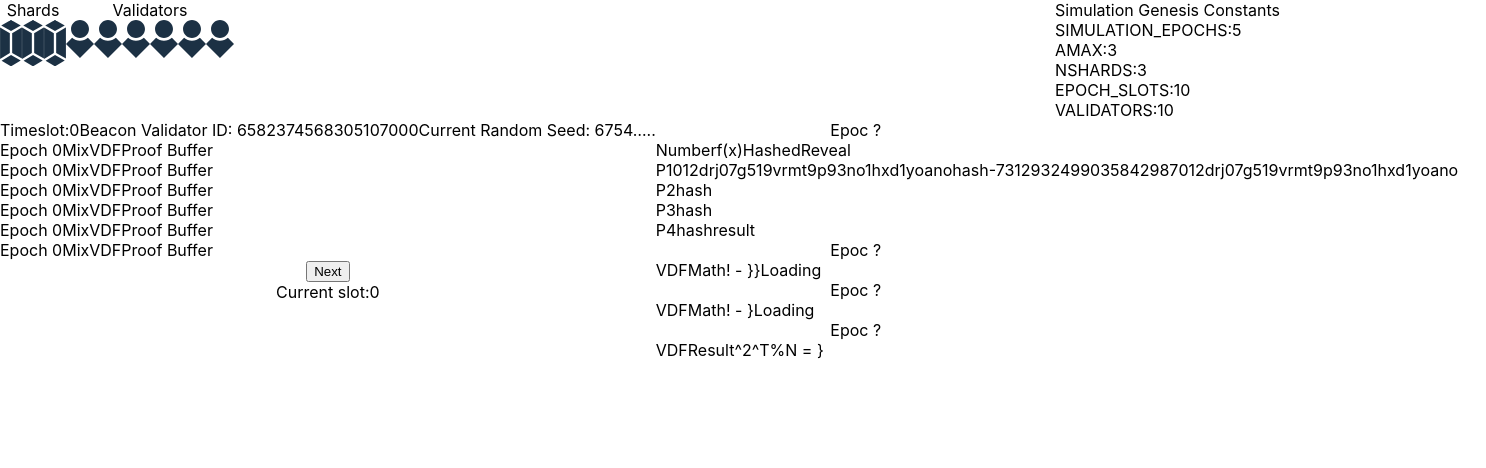
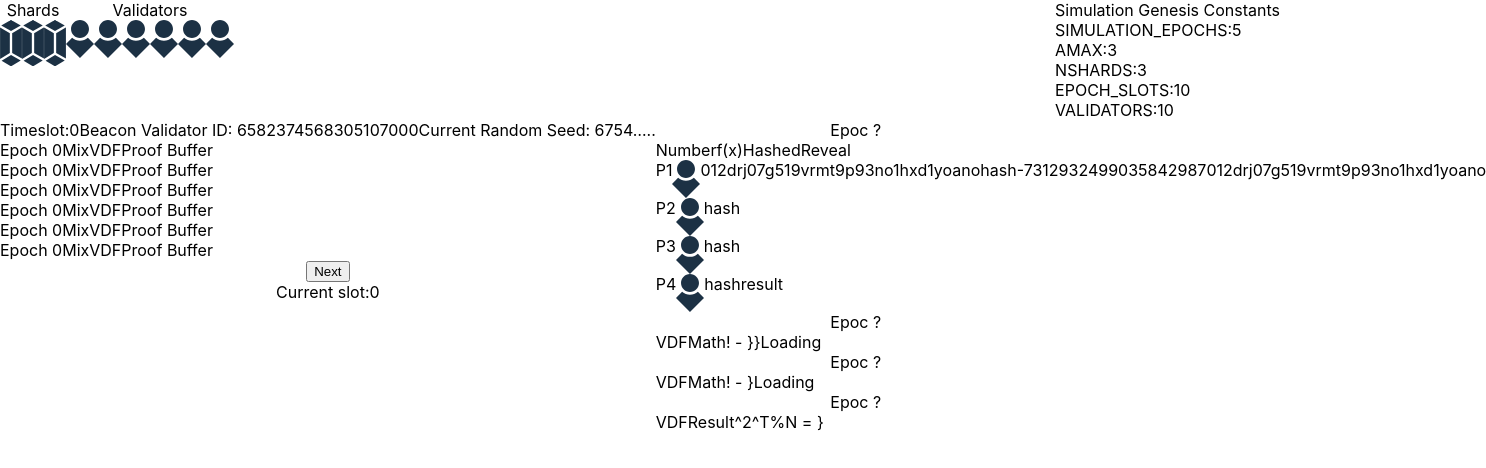
Before and after one commit to beacon-thugs-harmony/beacon_thugs_frontend, a React (Create React App) app: page / in a window 1280 px wide. Shown: the top 468 px of the page, 1486 px wide, since content can reach past the window. Built offline with nearby package versions, Linux system fonts and the light colour scheme.

Commit message:
add the people  svg to the Stack

```diff
--- a/src/components/Stack.js
+++ b/src/components/Stack.js
@@ -25,6 +25,7 @@ class Stack extends Component {
             </TopNav>
             <Process>
               <div>P1</div>
+              <img src={person}/>
               <div>{this.props.data[step - stepMod4].validator_revealed_entropy}</div>
               <div>hash</div>
               <div>{this.props.data[step - stepMod4].validator_committed_hash_of_entropy}</div>
@@ -32,6 +33,7 @@ class Stack extends Component {
             </Process>
             <Process>
               <div>P2</div>
+              <img src={person}/>
               <div>{stepMod4 !== 0 && this.props.data[step - (stepMod4 - 1)].validator_revealed_entropy}</div>
               <div>hash</div>
               <div>{stepMod4 !== 0 && this.props.data[step - (stepMod4 - 1)].validator_committed_hash_of_entropy}</div>
@@ -39,6 +41,7 @@ class Stack extends Component {
             </Process>
             <Process>
               <div>P3</div>
+              <img src={person}/>
               <div>
                 {stepMod4 !== 0 && stepMod4 !== 1 && this.props.data[step - (stepMod4 - 2)].validator_revealed_entropy}
               </div>
@@ -54,6 +57,7 @@ class Stack extends Component {
             </Process>
             <Process>
               <div>P4</div>
+              <img src={person}/>
               <div>
                 {stepMod4 !== 0 &&
                   stepMod4 !== 1 &&
```
